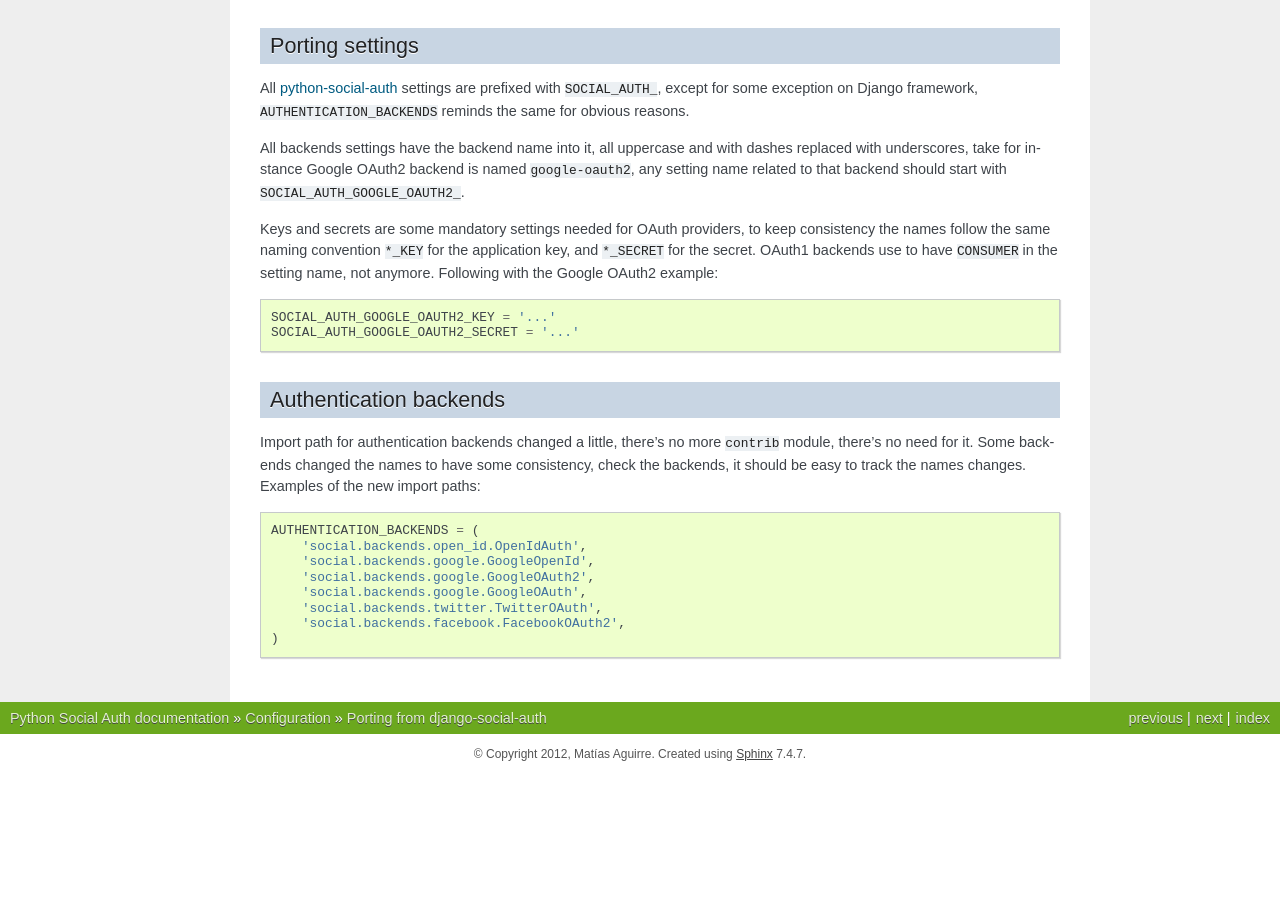
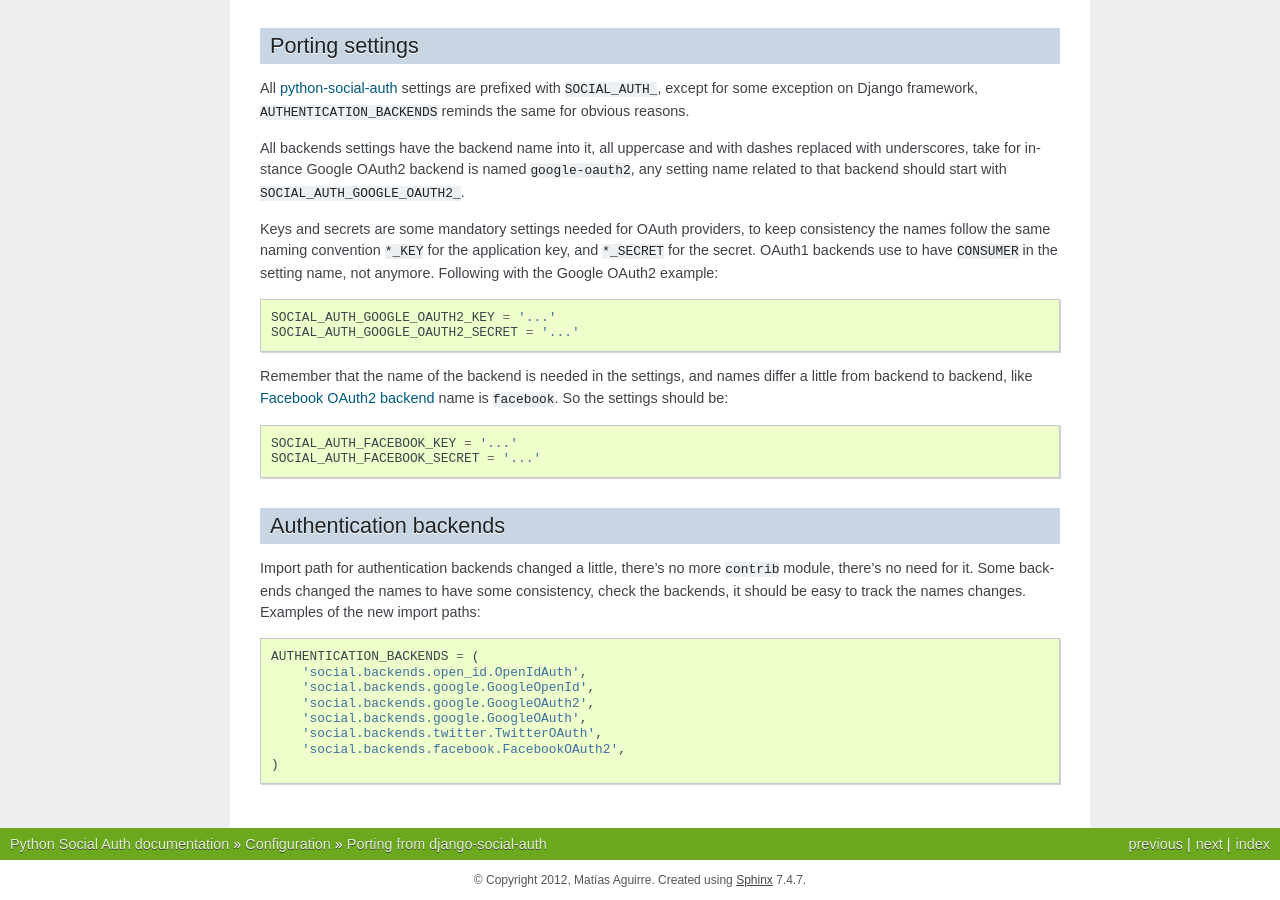
Before and after one commit to redhawkIT/social-app-django, a Sphinx documentation site: the page built from docs/configuration/porting_from_dsa.rst, in a window 1280 px wide and 900 px high, scrolled down 1050 px. Built offline with Sphinx 7.4.7, drawn with Linux system fonts in a browser that asks for light colours; pages that are not in the unit, such as notebooks, are missing from menus; before the commit the page ends 1824 px from its top, so only the background shows below that.

Commit message:
Add some note about porting DSA settings

```diff
--- a/docs/configuration/porting_from_dsa.rst
+++ b/docs/configuration/porting_from_dsa.rst
@@ -77,6 +77,13 @@ example::
     SOCIAL_AUTH_GOOGLE_OAUTH2_KEY = '...'
     SOCIAL_AUTH_GOOGLE_OAUTH2_SECRET = '...'
 
+Remember that the name of the backend is needed in the settings, and names
+differ a little from backend to backend, like `Facebook OAuth2 backend`_ name
+is ``facebook``. So the settings should be::
+
+    SOCIAL_AUTH_FACEBOOK_KEY = '...'
+    SOCIAL_AUTH_FACEBOOK_SECRET = '...'
+
 
 Authentication backends
 -----------------------
@@ -99,3 +106,4 @@ changes. Examples of the new import paths::
 .. _django-social-auth: https://github.com/omab/django-social-auth
 .. _python-social-auth: https://github.com/omab/python-social-auth
 .. _example app: https://github.com/omab/python-social-auth/blob/master/examples/django_example/dj/urls.py#L7
+.. _Facebook OAuth2 backend: https://github.com/omab/python-social-auth/blob/master/social/backends/facebook.py#L29
```
